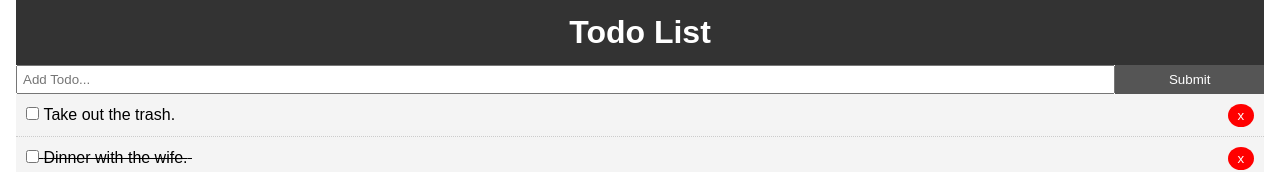
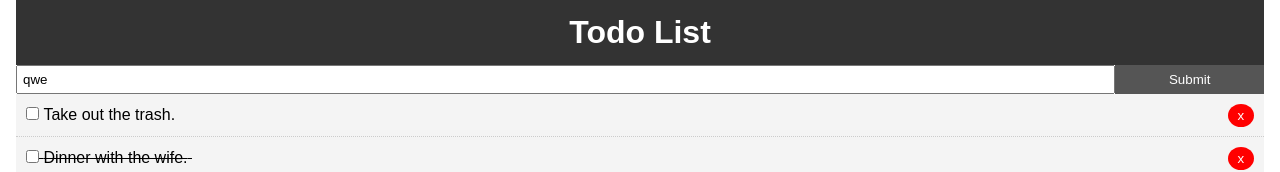
Before and after one commit to Jimfarrugia/react-todo-list, a React (Create React App) app: page / in a window 1280 px wide. Shown: the top 172 px of the page. Built offline with nearby package versions, Linux system fonts and the light colour scheme.

Commit message:
submit button for AddTodo component functional

```diff
--- a/src/App.js
+++ b/src/App.js
@@ -9,17 +9,17 @@
   state = {
     todos: [
       {
-        id: 1,
+        id: 0,
         title: "Take out the trash.",
         completed: false
       },
       {
-        id: 2,
+        id: 1,
         title: "Dinner with the wife.",
         completed: true
       },
       {
-        id: 3,
+        id: 2,
         title: "Meeting with the boss.",
         completed: false
       }
@@ -44,12 +44,19 @@
     })
   }
 
+  // add todo
+  addTodo = (title) => {
+    const { todos } = this.state;
+    const newTodo = { id: todos[todos.length - 1].id + 1, title }
+    this.setState({ todos: [...this.state.todos, newTodo] })
+  }
+
   render() {
     return (
       <div className="App">
         <div className="container">
           <Header />
-          <AddTodo />
+          <AddTodo addTodo={this.addTodo} />
           <Todos todos={this.state.todos} markComplete={this.markComplete} delTodo={this.delTodo} />
         </div>
       </div>
--- a/src/components/AddTodo.js
+++ b/src/components/AddTodo.js
@@ -1,14 +1,30 @@
 import React, { Component } from 'react'
 
 export class AddTodo extends Component {
+  state = {
+    title: "qwe"
+  }
+
+  onChange = (e) => {
+    this.setState({ [e.target.name]: e.target.value });
+  }
+
+  onSubmit = (e) => {
+    e.preventDefault();
+    this.props.addTodo(this.state.title);
+    this.setState({ title: "" });
+  }
+
   render() {
     return (
-      <form style={{ display: "flex" }}>
+      <form onSubmit={this.onSubmit} style={{ display: "flex" }}>
         <input
           type="text"
           name="title"
           style={{ flex: "10", padding: "5px" }}
           placeholder="Add Todo..."
+          value={this.state.title}
+          onChange={this.onChange}
         />
         <input
           type="submit"
```
